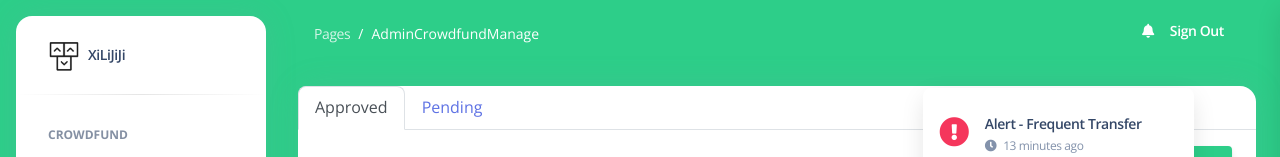
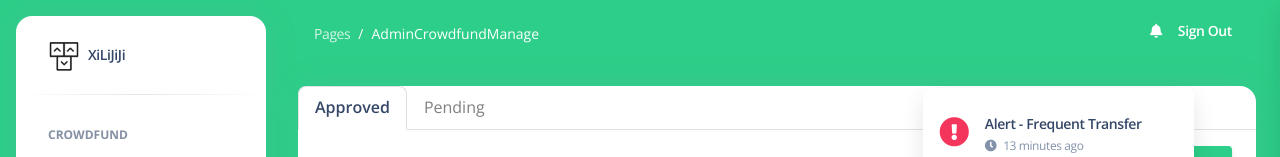
Before and after one commit to Jingyi012/crowdfunding-website, a Vue app: page /crowdfundmanage in a window 1280 px wide. Shown: the top 157 px of the page. Built offline with nearby package versions, Linux system fonts and the light colour scheme.

Commit message:
update billing page

```diff
--- a/src/examples/Navbars/Navbar.vue
+++ b/src/examples/Navbars/Navbar.vue
@@ -46,7 +46,7 @@ const clearSessionData = () => {
         :class="isRTL ? 'px-0' : 'me-sm-4'" id="navbar">
 
         <ul class="navbar-nav justify-content-end">
-          <li class="pe-lg-3 nav-item dropdown d-flex align-items-center">
+          <li class="px-lg-2 nav-item dropdown d-flex align-items-center">
             <a href="#" class="p-0 nav-link text-white" :class="[showMenu ? 'show' : '']" id="dropdownMenuButton"
               data-bs-toggle="dropdown" aria-expanded="false" @click="showMenu = !showMenu" @blur="closeMenu">
               <i class="cursor-pointer fa fa-bell"></i>
@@ -97,7 +97,7 @@ const clearSessionData = () => {
               </li>
             </ul>
           </li>
-          <li class="nav-item d-xl-none px-3 d-flex align-items-center">
+          <li class="nav-item d-xl-none px-2 d-flex align-items-center">
             <a href="#" @click="minimizeSidebar" class="p-0 nav-link text-white" id="iconNavbarSidenav">
               <div class="sidenav-toggler-inner">
                 <i class="sidenav-toggler-line bg-white"></i>
@@ -106,7 +106,7 @@ const clearSessionData = () => {
               </div>
             </a>
           </li>
-          <li class="nav-item d-flex align-items-center pe-3">
+          <li class="nav-item d-flex align-items-center px-2">
             <router-link :to="{ name: 'Signin' }" class="px-0 nav-link font-weight-bold text-white" @click="signOut">
               <span class="d-sm-inline d-none">Sign Out</span>
             </router-link>
--- a/src/views/AdminCrowdfundManage.vue
+++ b/src/views/AdminCrowdfundManage.vue
@@ -311,17 +311,25 @@ onMounted(() => {
 })
 
 </script>
-
+<style>
+  .nav-btn:not(.active) {
+    color: gray !important; /* Change the color to gray */
+  }
+  .nav-btn.active {
+    color: #344767 !important; /* Change the color to gray */
+    font-weight: 600 !important;
+}
+</style>
 <template>
     <div class="card m-4">
         <ul class="nav nav-tabs mb-3" id="pills-tab" role="tablist">
             <li class="nav-item" role="presentation">
-                <button class="nav-link active" id="pills-approved-tab" data-bs-toggle="pill"
+                <button class="nav-btn nav-link active" id="pills-approved-tab" data-bs-toggle="pill"
                     data-bs-target="#pills-approve" type="button" role="tab" aria-controls="pills-approve"
                     aria-selected="true">Approved</button>
             </li>
             <li class="nav-item" role="presentation">
-                <button class="nav-link" id="pills-pending-tab" data-bs-toggle="pill" data-bs-target="#pills-pending"
+                <button class="nav-btn nav-link" id="pills-pending-tab" data-bs-toggle="pill" data-bs-target="#pills-pending"
                     type="button" role="tab" aria-controls="pills-pending" aria-selected="false">Pending</button>
             </li>
         </ul>
--- a/src/views/Billing.vue
+++ b/src/views/Billing.vue
@@ -1,10 +1,10 @@
 <script setup>
 import DonatorList from "./components/DonatorList.vue";
 import ArgonButton from "@/components/ArgonButton.vue";
-
-
+import Navbar from "@/examples/PageLayout/Navbar.vue";
 import { ref, onBeforeMount, onMounted, onBeforeUnmount } from "vue";
 import { useStore } from "vuex";
+import { useRouter } from "vue-router";
 
 import setNavPills from "@/assets/js/nav-pills.js";
 import setTooltip from "@/assets/js/tooltip.js";
@@ -14,49 +14,86 @@ const body = document.getElementsByTagName("body")[0];
 const store = useStore();
 const showdonation = ref(false);
 const role = ref(localStorage.getItem('role'));
-console.log(role.value);
 onMounted(() => {
-  store.state.isAbsolute = true;
   setNavPills();
   setTooltip();
+  role.value = localStorage.getItem('role');
 });
-if (role.value !== 'null') {
-  onBeforeMount(() => {
+
+onBeforeMount(() => {
+  role.value = localStorage.getItem('role');
+  console.log(role.value);
+  if (role.value !== 'null') {
     store.state.layout = "profile-overview";
     store.state.imageLayout = "profile-overview";
     store.state.showNavbar = true;
     store.state.showFooter = true;
     store.state.hideConfigButton = true;
     body.classList.add("profile-overview");
-  });
-  onBeforeUnmount(() => {
+  } else {
+    store.state.hideConfigButton = true;
+    store.state.showNavbar = false;
+    store.state.showSidenav = false;
+    store.state.showFooter = false;
+    body.classList.remove("bg-gray-100");
+  }
+})
+
+onBeforeUnmount(() => {
+  role.value = localStorage.getItem('role');
+  if (role.value !== 'null') {
     store.state.layout = "default";
     store.state.isAbsolute = false;
     store.state.imageLayout = "default";
     store.state.showNavbar = true;
     store.state.showFooter = true;
     store.state.hideConfigButton = false;
-    body.classList.remove("profile-overview");
-  });
-}
-else {
-  onBeforeMount(() => {
-    store.state.hideConfigButton = true;
-    store.state.showNavbar = false;
-    store.state.showSidenav = false;
-    store.state.showFooter = false;
-    body.classList.remove("bg-gray-100");
-  });
-  onBeforeUnmount(() => {
+    // body.classList.remove("profile-overview");
+  } else {
     store.state.hideConfigButton = false;
+    store.state.isAbsolute = false;
     store.state.showNavbar = true;
     store.state.showSidenav = true;
     store.state.showFooter = true;
-    body.classList.add("bg-gray-100");
-  });
-}
+    // body.classList.add("bg-gray-100");
+  }
+})
 
-
+// if (role.value !== 'null') {
+//   onBeforeMount(() => {
+//     store.state.layout = "profile-overview";
+//     store.state.imageLayout = "profile-overview";
+//     store.state.showNavbar = true;
+//     store.state.showFooter = true;
+//     store.state.hideConfigButton = true;
+//     body.classList.add("profile-overview");
+//   });
+//   onBeforeUnmount(() => {
+//     store.state.layout = "default";
+//     store.state.isAbsolute = false;
+//     store.state.imageLayout = "default";
+//     store.state.showNavbar = true;
+//     store.state.showFooter = true;
+//     store.state.hideConfigButton = false;
+//     body.classList.remove("profile-overview");
+//   });
+// }
+// else {
+//   onBeforeMount(() => {
+//     store.state.hideConfigButton = true;
+//     store.state.showNavbar = false;
+//     store.state.showSidenav = false;
+//     store.state.showFooter = false;
+//     body.classList.remove("bg-gray-100");
+//   });
+//   onBeforeUnmount(() => {
+//     store.state.hideConfigButton = false;
+//     store.state.showNavbar = true;
+//     store.state.showSidenav = true;
+//     store.state.showFooter = true;
+//     body.classList.add("bg-gray-100");
+//   });
+// }
 
 const selectedAmount = ref(null);
 
@@ -68,8 +105,13 @@ const updateSelectedAmount = () => {
   selectedAmount.value = selectedAmount.value ? parseInt(selectedAmount.value) : null;
 };
 
+const router = useRouter();
 const toggledonation = () => {
-  showdonation.value = !showdonation.value;
+  if (role.value !== 'null') {
+    showdonation.value = !showdonation.value;
+  } else {
+    router.push('/signin');
+  }
 };
 
 </script>
@@ -224,8 +266,6 @@ const toggledonation = () => {
       </p>
     </div>
     <div class="d-flex align-items-center justify-content-center mt-4">
-
-
       <button id="paynowbutton" @click="toggledonation"><svg xmlns="http://www.w3.org/2000/svg" width="16" height="16"
           fill="currentColor" class="bi bi-wallet-fill" style="margin-right:5px;" viewBox="0 0 16 16">
           <path
@@ -234,7 +274,6 @@ const toggledonation = () => {
             d="M16 6.5h-5.551a2.7 2.7 0 0 1-.443 1.042C9.613 8.088 8.963 8.5 8 8.5s-1.613-.412-2.006-.958A2.7 2.7 0 0 1 5.551 6.5H0v6A1.5 1.5 0 0 0 1.5 14h13a1.5 1.5 0 0 0 1.5-1.5z" />
         </svg>Pay Now</button>
     </div>
-
   </div>
 
 
@@ -292,6 +331,7 @@ const toggledonation = () => {
   z-index: 99999;
   padding: 2rem;
   box-shadow: rgba(0, 0, 0, 0.15) 1.95px 1.95px 2.6px;
+  border-radius: 10px;
 }
 
 .checkbox-wrapper-46 input[type="checkbox"] {
--- a/src/views/GeneralList.vue
+++ b/src/views/GeneralList.vue
@@ -62,7 +62,8 @@ const filterTransactions = (category) => {
 
 <template>
     <div class="card m-4 px-4 pt-1">
-        <div style="margin-top: 3rem;" class="d-flex justify-content-center align-items-center w-100"
+        <h1 class="m-0 mx-auto pt-3">Crowdfund List</h1>
+        <div class="d-flex justify-content-center align-items-center w-100 mt-3"
             :class="`${darkMode ? 'bg-transparent' : ''}`">
             <!-- admin -->
             <button type="button" class="btn" :class="{ 'btn-success': selectedCategory === 'Education' }"
@@ -81,7 +82,7 @@ const filterTransactions = (category) => {
         <div class="container">
             <div class="row">
                 <div class="col-lg-12">
-                    <div class="row py-5">
+                    <div class="row py-4">
                         <div class="col-lg-4 col-md-6 col-12 px-3" v-for="(transaction, index) in filteredTransactions"
                             :key="index">
                             <CrowdFundCard :title="`${transaction.title}`" :category="`${transaction.category}`"
```
